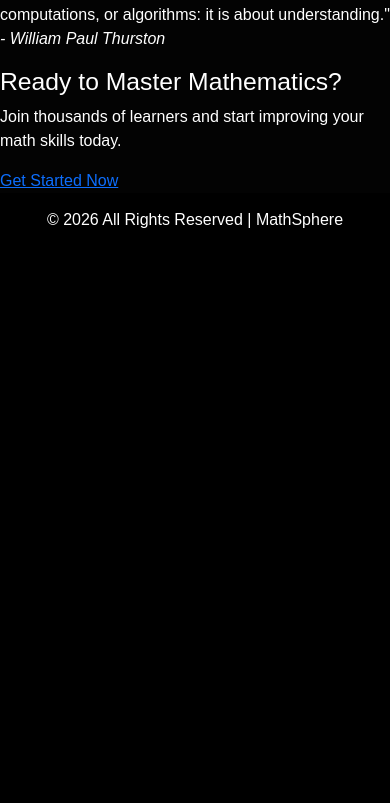
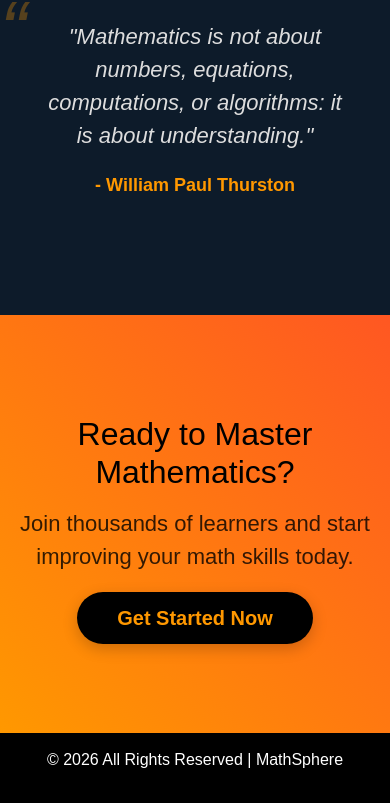
Before and after one commit to Tharu-S/MathSphere, a PHP site: page / in a window 390 px wide. Shown: the part 2321-3124 px from the top of the page. Before the commit the page ends 2549 px from the top, so only its background shows below. Run offline with PHP 8.4, Linux system fonts and the light colour scheme.

Commit message:
Update style.css

```diff
--- a/style.css
+++ b/style.css
@@ -515,11 +450,239 @@ footer {
         width: 30px;
         height: 3px;
         background-color: white;
-        transition: 0.3s;
+        transition: transform 0.3s ease, top 0.3s ease;
     }
 
     .hamburger::before { top: -10px; }
     .hamburger::after { top: 10px; }
 
-    .nav-anim.active { left: 0; }
+    /* Hamburger → X when active */
+    .hamburger.open {
+        background-color: transparent;
+    }
+
+    .hamburger.open::before {
+        top: 0;
+        transform: rotate(45deg);
+    }
+
+    .hamburger.open::after {
+        top: 0;
+        transform: rotate(-45deg);
+    }
+
+    .nav-anim {
+        display: flex;
+        flex-direction: column;
+        align-items: center;
+        justify-content: flex-start;
+        background-color: rgba(0, 0, 0, 0.97);
+        position: fixed;
+        top: 70px;
+        left: -100%;
+        width: 100%;
+        height: calc(100vh - 70px);
+        transition: left 0.35s ease;
+        padding-top: 30px;
+        z-index: 999;
+        overflow-y: auto;
+    }
+
+    .nav-anim.active {
+        left: 0;
+    }
+
+    .nav-anim a {
+        display: block;
+        width: 100%;
+        text-align: center;
+        padding: 18px 20px;
+        color: white;
+        text-decoration: none;
+        font-size: 20px;
+        position: relative;
+        z-index: 1;
+        transition: color 0.2s;
+    }
+
+    .nav-anim a:hover {
+        color: #ff9800;
+    }
+
+    /* Hide the sliding span on mobile — use a simple bottom border highlight instead */
+    .nav-anim span {
+        display: none;
+    }
+
+    /* Override all desktop span hover rules on mobile */
+    .nav-anim a:nth-child(1):hover ~ span,
+    .nav-anim a:nth-child(2):hover ~ span,
+    .nav-anim a:nth-child(3):hover ~ span,
+    .nav-anim a:nth-child(4):hover ~ span,
+    .nav-anim a:nth-child(5):hover ~ span {
+        display: none;
+    }
+
+    /* Dividers between links */
+    .nav-anim a + a {
+        border-top: 1px solid rgba(255, 255, 255, 0.08);
+    }
 }
+
+.features {
+    display: flex;
+    justify-content: center;
+    gap: 30px;
+    padding: 80px 20px;
+    flex-wrap: wrap;
+    background-color: #000;
+}
+
+.feature-card {
+    background: #111;
+    border: 1px solid #333;
+    border-radius: 10px;
+    padding: 30px;
+    width: 300px;
+    text-align: center;
+    transition: transform 0.3s ease, box-shadow 0.3s ease;
+}
+
+.feature-card:hover {
+    transform: translateY(-10px);
+    box-shadow: 0 10px 20px rgba(255, 152, 0, 0.2);
+    border-color: #ff9800;
+}
+
+.feature-card img {
+    width: 60px;
+    margin-bottom: 20px;
+    filter: invert(1);
+}
+
+.feature-card h3 {
+    color: #ff9800;
+    margin-bottom: 15px;
+    font-size: 24px;
+}
+
+.feature-card p {
+    color: #ccc;
+    font-size: 16px;
+    line-height: 1.6;
+    margin-bottom: 20px;
+}
+
+.btn-small {
+    display: inline-block;
+    padding: 8px 20px;
+    background: transparent;
+    border: 2px solid #ff9800;
+    color: #ff9800;
+    text-decoration: none;
+    border-radius: 5px;
+    font-weight: bold;
+    transition: 0.3s;
+}
+
+.btn-small:hover {
+    background: #ff9800;
+    color: #fff;
+}
+
+.quote-section {
+    padding: 80px 20px;
+    background-color: #0d1b2a;
+    text-align: center;
+    display: flex;
+    justify-content: center;
+    align-items: center;
+}
+
+blockquote {
+    font-size: 28px;
+    font-style: italic;
+    color: #ddd;
+    max-width: 900px;
+    position: relative;
+    padding: 20px;
+}
+
+blockquote::before {
+    content: "\201C";
+    font-size: 80px;
+    color: #ff9800;
+    position: absolute;
+    top: -30px;
+    left: -20px;
+    opacity: 0.3;
+}
+
+blockquote cite {
+    display: block;
+    margin-top: 20px;
+    font-size: 18px;
+    color: #ff9800;
+    font-style: normal;
+    font-weight: bold;
+}
+
+.cta-section {
+    padding: 100px 20px;
+    background: linear-gradient(45deg, #ff9800, #ff5722);;
+    text-align: center;
+    color: #fff;
+}
+
+.cta-section h2 {
+    font-size: 42px;
+    margin-bottom: 15px;
+    color: black;
+}
+
+.cta-section p {
+    font-size: 22px;
+    margin-bottom: 30px;
+    color: rgba(0,0,0,0.8);
+}
+
+.btn-large {
+    padding: 15px 40px;
+    background: black;
+    color: #ff9800;
+    text-decoration: none;
+    font-size: 20px;
+    font-weight: bold;
+    border-radius: 50px;
+    transition: 0.3s;
+    box-shadow: 0 5px 15px rgba(0,0,0,0.2);
+}
+
+.btn-large:hover {
+    transform: scale(1.05);
+    background: #222;
+    color: white;
+}
+
+@media (max-width: 768px) {
+    .features {
+        flex-direction: column;
+        align-items: center;
+    }
+
+    .about-content h2 {
+        font-size: 32px;
+    }
+
+    .about-content p {
+        font-size: 18px;
+    }
+
+    blockquote {
+        font-size: 22px;
+    }
+
+    .cta-section h2 {
+        font-size: 32px;
+    }
+}
```
Also changed, not shown: other parts of style.css (+6 -71 lines).
